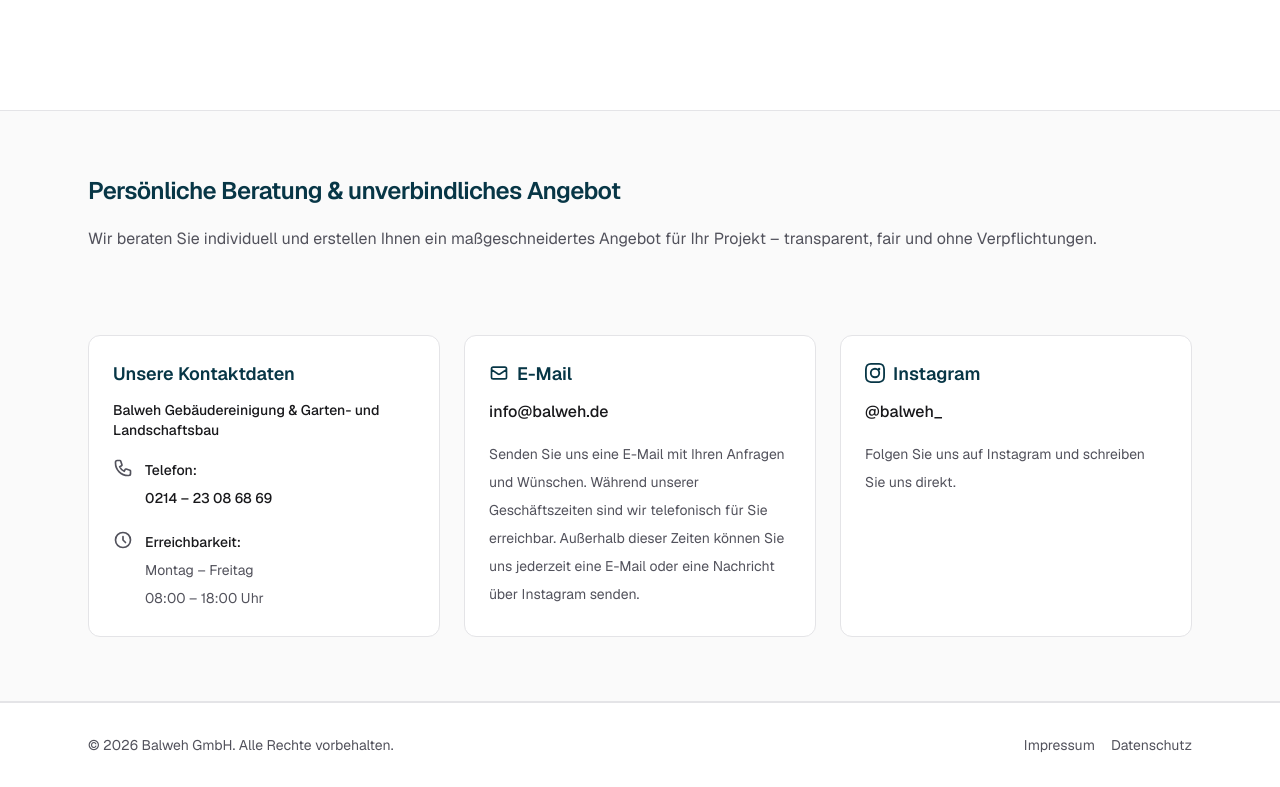
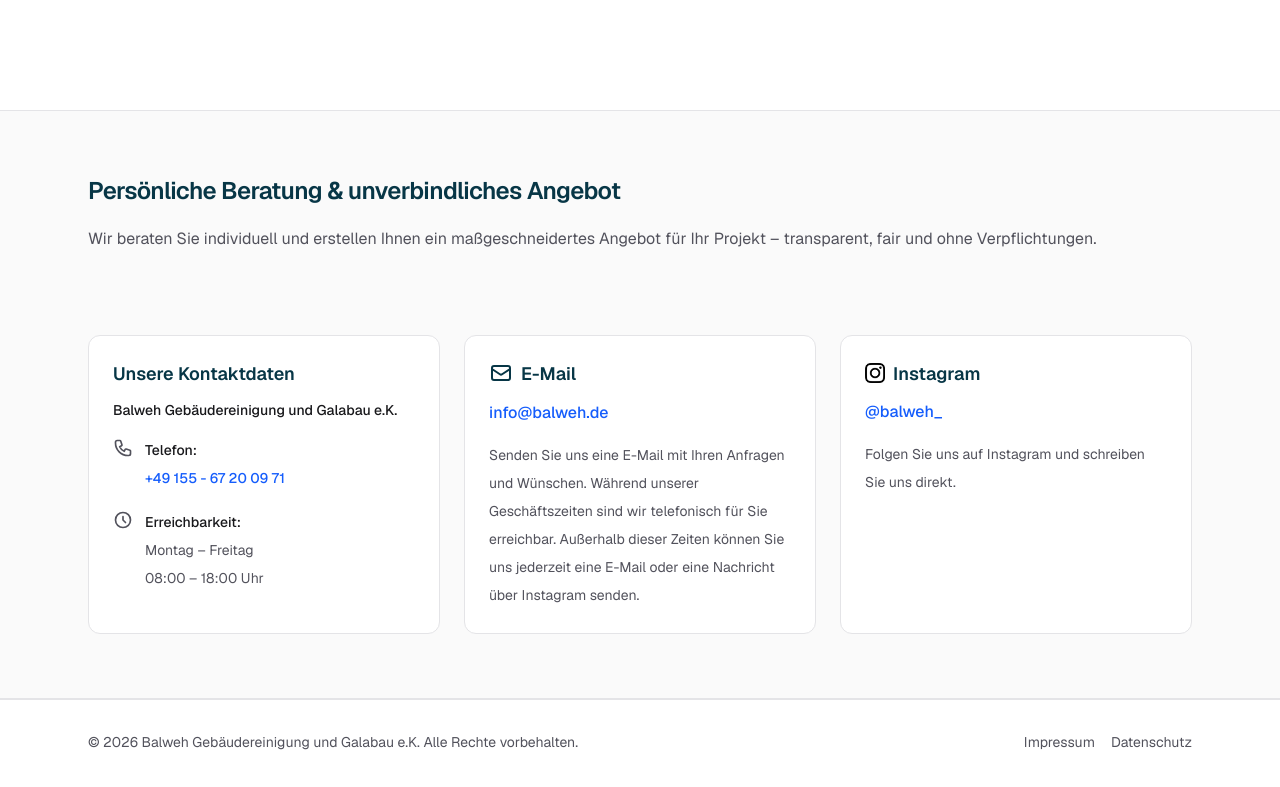
Before and after one commit to andonovnik/balweh-website, a Next.js app: page /kontakt in a window 1280 px wide. Shown: the part 775-1562 px from the top of the page. Built offline with nearby package versions, Linux system fonts and the light colour scheme.

Commit message:
update instagram icon and information

```diff
--- a/app/components/Footer.tsx
+++ b/app/components/Footer.tsx
@@ -5,7 +5,8 @@
     <footer className="border-t border-zinc-200">
       <div className="mx-auto flex w-full max-w-6xl flex-col gap-3 px-6 py-8 text-sm text-zinc-600 md:flex-row md:items-center md:justify-between">
         <p>
-          © {new Date().getFullYear()} Balweh GmbH. Alle Rechte vorbehalten.
+          © {new Date().getFullYear()} Balweh Gebäudereinigung und Galabau e.K.
+          Alle Rechte vorbehalten.
         </p>
         <nav className="flex items-center gap-4">
           <Link href="/impressum" className="hover:text-zinc-900">
--- a/app/impressum/page.tsx
+++ b/app/impressum/page.tsx
@@ -1,7 +1,7 @@
 export const metadata = {
   title: "Impressum",
   description:
-    "Impressum von Balweh Gebäudereinigung & Garten- und Landschaftsbau mit allen Pflichtangaben gemäß § 5 TMG.",
+    "Impressum von Balweh Gebäudereinigung und Galabau mit allen Pflichtangaben gemäß § 5 TMG.",
 };
 
 export default function ImpressumPage() {
@@ -15,13 +15,29 @@
           <h2 className="text-lg font-semibold text-brand-primary">
             Angaben gemäß § 5 TMG
           </h2>
-          <p>Balweh Gebäudereinigung & Garten- und Landschaftsbau</p>
+          <p>Balweh Gebäudereinigung und Galabau e.K.</p>
           <p>Inhaber: Abdula Balweh</p>
           <p>Baumberger Str. 54</p>
           <p>51373 Leverkusen</p>
           <p>Deutschland</p>
-          <p>Telefon: 0214 – 23 08 68 69</p>
-          <p>E-Mail: info@balweh.de</p>
+          <p>
+            Telefon:{" "}
+            <a
+              href="tel:+4915567200971"
+              className="text-blue-600 hover:underline"
+            >
+              +49 155 - 67 20 09 71
+            </a>
+          </p>
+          <p>
+            E-Mail:{" "}
+            <a
+              href="mailto:info@balweh.de"
+              className="text-blue-600 hover:underline"
+            >
+              info@balweh.de
+            </a>
+          </p>
         </section>
 
         <section className="space-y-2">
--- a/app/kontakt/page.tsx
+++ b/app/kontakt/page.tsx
@@ -25,7 +25,7 @@
         </h1>
         <p className="mt-6 max-w-2xl text-lg leading-8 text-zinc-600">
           Sie möchten ein unverbindliches Angebot für Gebäudereinigung oder
-          Garten- & Landschaftsbau erhalten? Balweh ist Ihr zuverlässiger
+          Garten- und Landschaftsbau erhalten? Balweh ist Ihr zuverlässiger
           Ansprechpartner in Leverkusen und ganz Nordrhein-Westfalen. Nehmen Sie
           direkt Kontakt mit uns auf – persönlich, unkompliziert und schnell.
         </p>
@@ -59,7 +59,7 @@
             </h2>
             <div className="mt-3 space-y-4">
               <p className="text-sm font-medium text-zinc-900">
-                Balweh Gebäudereinigung & Garten- und Landschaftsbau
+                Balweh Gebäudereinigung und Galabau e.K.
               </p>
               <div className="flex items-start gap-3">
                 <svg
@@ -78,10 +78,10 @@
                 <div className="text-sm leading-7 text-zinc-600">
                   <p className="font-medium text-zinc-900">Telefon:</p>
                   <a
-                    href="tel:+4921423086869"
-                    className="font-medium text-zinc-900 hover:text-blue-600"
+                    href="tel:+4915567200971"
+                    className="font-medium text-blue-600 hover:underline"
                   >
-                    0214 – 23 08 68 69
+                    +49 155 - 67 20 09 71
                   </a>
                 </div>
               </div>
@@ -110,7 +110,7 @@
           <article className="rounded-xl border border-zinc-200 bg-white p-6 transition-all duration-300 hover:-translate-y-0.5 hover:shadow-md">
             <h2 className="text-lg font-semibold text-brand-primary">
               <svg
-                className="mb-1 mr-2 inline-block h-5 w-5"
+                className="mb-1 mr-2 inline-block h-6 w-6"
                 fill="none"
                 stroke="currentColor"
                 viewBox="0 0 24 24"
@@ -127,7 +127,7 @@
             <div className="mt-3 space-y-4">
               <a
                 href="mailto:info@balweh.de"
-                className="block font-medium text-zinc-900 hover:text-blue-600"
+                className="block font-medium text-blue-600 hover:underline"
               >
                 info@balweh.de
               </a>
@@ -141,20 +141,20 @@
           </article>
           <article className="rounded-xl border border-zinc-200 bg-white p-6 transition-all duration-300 hover:-translate-y-0.5 hover:shadow-md">
             <h2 className="text-lg font-semibold text-brand-primary">
-              <svg
-                className="mb-1 mr-2 inline-block h-5 w-5"
-                fill="currentColor"
-                viewBox="0 0 24 24"
-              >
-                <path d="M12 2.163c3.204 0 3.584.012 4.85.07 3.252.148 4.771 1.691 4.919 4.919.058 1.265.069 1.645.069 4.849 0 3.205-.012 3.584-.069 4.849-.149 3.225-1.664 4.771-4.919 4.919-1.266.057-1.645.069-4.849.069-3.205 0-3.584-.012-4.849-.069-3.259-.149-4.771-1.699-4.919-4.92-.058-1.265-.07-1.644-.07-4.849 0-3.204.013-3.583.07-4.849.149-3.227 1.664-4.771 4.919-4.919 1.266-.057 1.645-.069 4.849-.069zm0-2.163c-3.259 0-3.667.014-4.947.072-4.358.2-6.78 2.618-6.98 6.98-.059 1.281-.073 1.689-.073 4.948 0 3.259.014 3.668.072 4.948.2 4.358 2.618 6.78 6.98 6.98 1.281.058 1.689.072 4.948.072 3.259 0 3.668-.014 4.948-.072 4.354-.2 6.782-2.618 6.979-6.98.059-1.28.073-1.689.073-4.948 0-3.259-.014-3.667-.072-4.947-.196-4.354-2.617-6.78-6.979-6.98-1.281-.059-1.69-.073-4.949-.073zM5.838 12a6.162 6.162 0 1112.324 0 6.162 6.162 0 01-12.324 0zM12 16a4 4 0 100-8 4 4 0 000 8zm4.965-10.322a1.44 1.44 0 110 2.881 1.44 1.44 0 010-2.881z" />
-              </svg>
+              <Image
+                src="/social/instagram_glyph_black.png"
+                alt="Instagram"
+                width={20}
+                height={20}
+                className="mb-1 mr-2 inline-block"
+              />
               Instagram
             </h2>
             <a
               href="https://www.instagram.com/balweh_/"
               target="_blank"
               rel="noreferrer noopener"
-              className="mt-3 block font-medium text-zinc-900 hover:text-blue-600"
+              className="mt-3 block font-medium text-blue-600 hover:underline"
             >
               @balweh_
             </a>
```
Also changed, not shown: public/social/Instagram_Glyph_Black.png (added).
